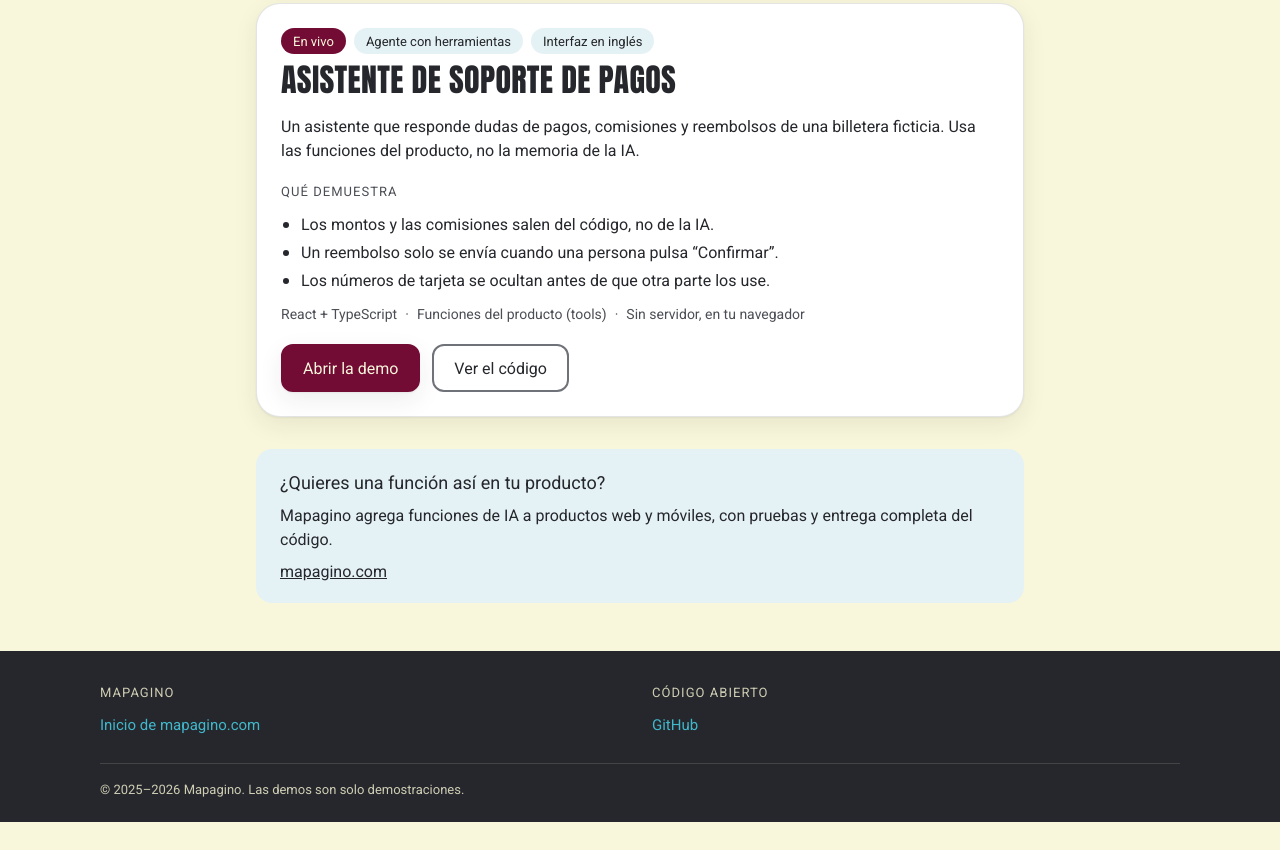
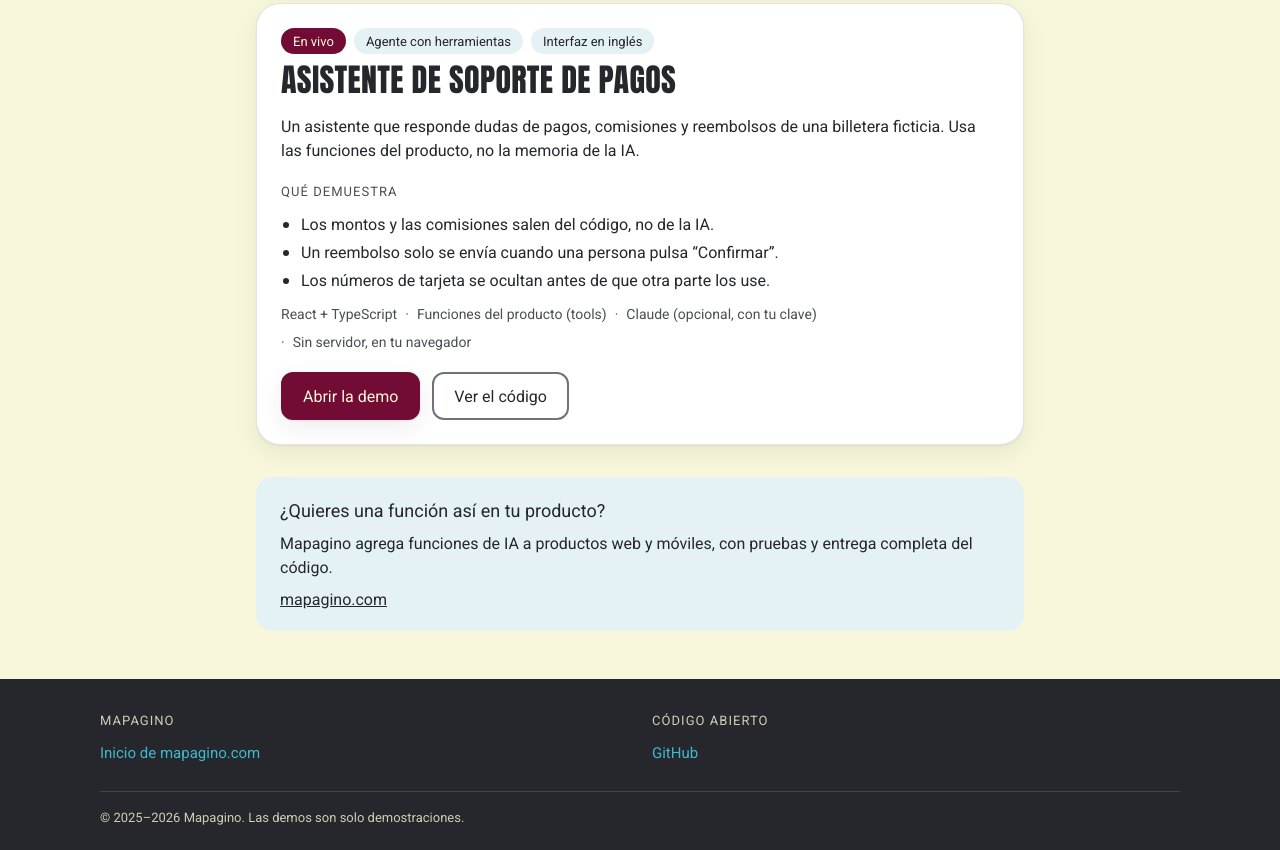
Before and after one commit to carrascomorigino/carrascomorigino.github.io, a plain HTML site: page index.html in a window 1280 px wide. Shown: the part 731-1581 px from the top of the page. Before the commit the page ends 1553 px from the top, so only its background shows below. Drawn offline with Linux system fonts and the light colour scheme.

Commit message:
feat(hub): add claude own-key tag to payments card (#5)
Co-authored-by: Claude Opus 5.5 <noreply@anthropic.com>

```diff
--- a/index.html
+++ b/index.html
@@ -115,6 +115,7 @@
           <ul class="stack" aria-label="Tecnología">
             <li>React + TypeScript</li>
             <li>Funciones del producto (tools)</li>
+            <li>Claude (opcional, con tu clave)</li>
             <li>Sin servidor, en tu navegador</li>
           </ul>
           <div class="demo-actions">
```
